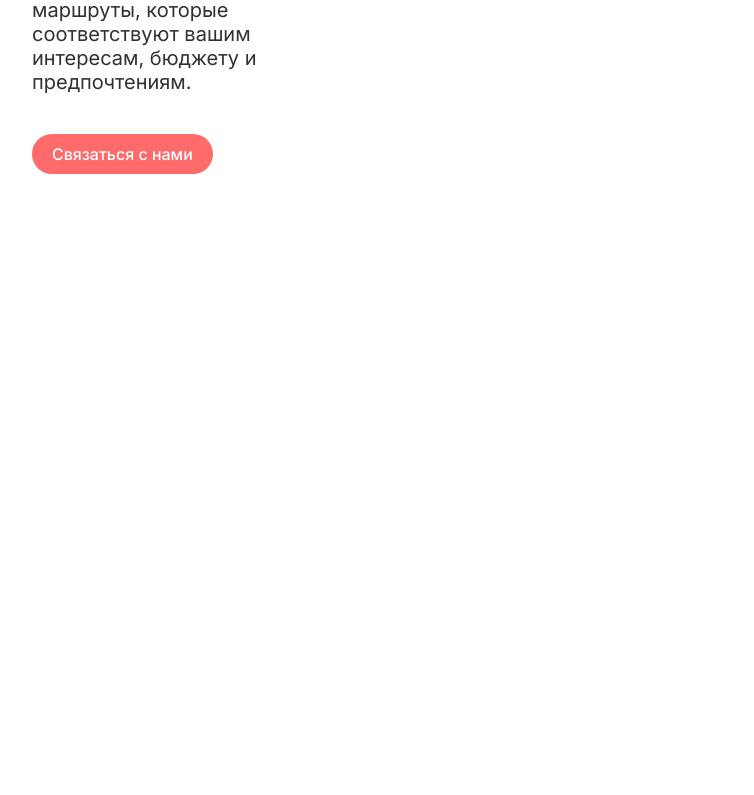
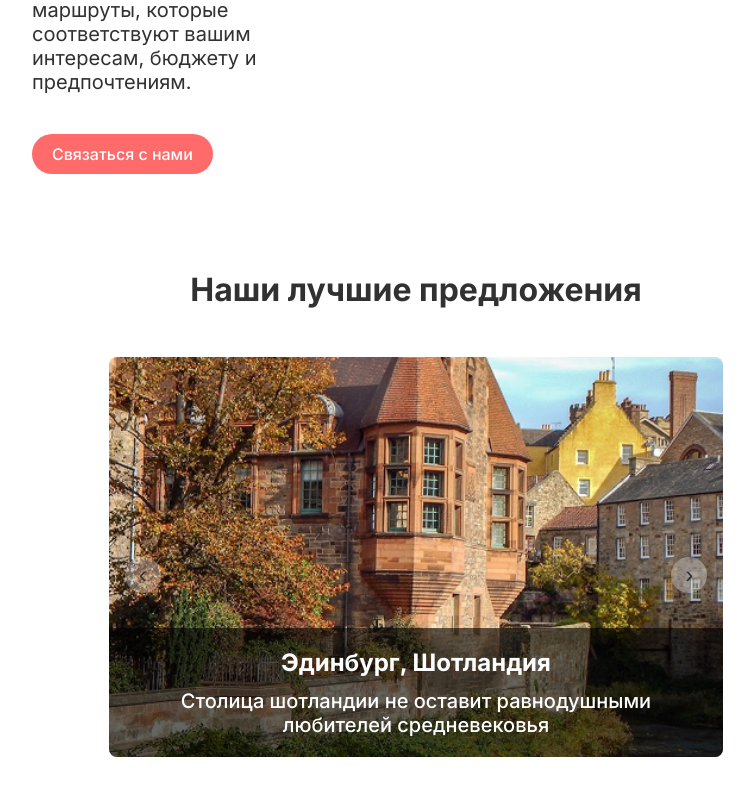
Before and after one commit to tyqFaradey/Web, a React (Vite) app in the folder lab2/css_2/: page / in a window 1280 px wide. Shown: the part 1199-1994 px from the top of the page, without its empty margins (224-978 px from the left). Before the commit the page ends 1421 px from the top, so only its background shows below. Built offline with nearby package versions, Linux system fonts and the light colour scheme.

Commit message:
complete section3

```diff
--- a/lab2/css_2/src/pages/MainPage/MainPage.jsx
+++ b/lab2/css_2/src/pages/MainPage/MainPage.jsx
@@ -1,6 +1,7 @@
 import Header from "@/widgets/header/Header";
-import Section1 from "@/widgets/section1/Section1";
-import Section2 from "@/widgets/section2/Section2";
+import Section1 from "@/widgets/section1";
+import Section2 from "@/widgets/section2";
+import Section3 from "@/widgets/section3";
 
 function MainPage() {
   return (
@@ -8,6 +9,7 @@ function MainPage() {
       <Header />
       <Section1 />
       <Section2 />
+      <Section3 />
     </>
   );
 }
--- /dev/null
+++ b/lab2/css_2/src/shared/ui/PhotoCarousel/PhotoCarousel.jsx
@@ -0,0 +1,49 @@
+import React, { useState } from "react";
+
+import styles from "./PhotoCarousel.module.scss";
+
+const PhotoCarousel = ({ slides }) => {
+  const [currentIndex, setCurrentIndex] = useState(0);
+
+  const nextSlide = () => {
+    setCurrentIndex((prev) => (prev + 1) % slides.length);
+  };
+
+  const prevSlide = () => {
+    setCurrentIndex((prev) => (prev - 1 + slides.length) % slides.length);
+  };
+
+  return (
+    <div className={styles.carusel}>
+      <div className={styles.controls}>
+        <button
+          className={`${styles.button} ${styles.prev}`}
+          onClick={prevSlide}
+        >
+          ‹
+        </button>
+
+        <button
+          className={`${styles.button} ${styles.next}`}
+          onClick={nextSlide}
+        >
+          ›
+        </button>
+      </div>
+
+      <div className={styles.content}>
+        <img
+          className={styles.image}
+          src={slides[currentIndex].image}
+          alt={slides[currentIndex].text}
+        />
+        <div className={styles.description}>
+          <p>{slides[currentIndex].text}</p>
+          <p>{slides[currentIndex].caption}</p>
+        </div>
+      </div>
+    </div>
+  );
+};
+
+export default PhotoCarousel;
--- /dev/null
+++ b/lab2/css_2/src/shared/ui/PhotoCarousel/PhotoCarousel.module.scss
@@ -0,0 +1,88 @@
+@use "sass:color";
+
+.carusel {
+  position: relative;
+  width: 80%;
+  height: 400px;
+}
+
+.controls {
+  position: absolute;
+
+  top: 50%;
+  left: 0;
+  right: 0;
+
+  display: flex;
+  justify-content: space-between;
+
+  padding: 0 1rem;
+  z-index: 10;
+}
+
+.button {
+  display: flex;
+  align-items: center;
+  justify-content: center;
+
+  width: 36px;
+  height: 36px;
+
+  font-size: 24px;
+
+  color: $color-text;
+  background-color: color.change($color-background, $alpha: 0.3);
+
+  border: none;
+  border-radius: 50%;
+
+  cursor: pointer;
+
+  &:hover {
+    background-color: color.change($color-background, $alpha: 0.6);
+  }
+}
+
+.content {
+  position: relative;
+  width: 100%;
+  height: 100%;
+}
+
+.image {
+  width: 100%;
+  height: 100%;
+  object-fit: cover;
+  display: block;
+  border-radius: 8px;
+}
+
+.description {
+  position: absolute;
+  bottom: 0;
+  left: 0;
+  right: 0;
+
+  display: flex;
+  flex-direction: column;
+  text-align: center;
+
+  color: $color-background;
+  background-color: color.change(#000000, $alpha: 0.6);
+
+  padding: 20px 20px;
+  border-bottom-left-radius: 8px;
+  border-bottom-right-radius: 8px;
+
+  p {
+    &:first-child {
+      font-size: 24px;
+      font-weight: 700;
+      margin-bottom: 12px;
+    }
+
+    &:last-child {
+      font-weight: 500;
+    }
+  }
+}
--- /dev/null
+++ b/lab2/css_2/src/shared/ui/PhotoCarousel/index.js
@@ -0,0 +1,2 @@
+import PhotoCarousel from "./PhotoCarousel";
+export default PhotoCarousel;
--- a/lab2/css_2/src/widgets/section1/Section1.jsx
+++ b/lab2/css_2/src/widgets/section1/Section1.jsx
@@ -6,9 +6,9 @@ function Section1() {
   return (
     <Section className={styles.section}>
       <img
+        className={styles.backgroundImg}
         src="/public/assets/section1/background.png"
-        alt="background"
-        className={styles.backgroundImg}
+        alt="background image"
       />
 
       <div className={styles.content}>
--- /dev/null
+++ b/lab2/css_2/src/widgets/section3/Section3.jsx
@@ -0,0 +1,31 @@
+import Section from "@/shared/ui/Section";
+import SectionTitle from "@/shared/ui/SectionTitle";
+
+
+import PhotoCarousel from "@/shared/ui/PhotoCarousel";
+
+function Section3() {
+  const slides = [
+    {
+      image: "/public/assets/section3/Edinburgh.png",
+      text: "Эдинбург, Шотландия",
+      caption:
+        "Столица шотландии не оставит равнодушными любителей средневековья",
+    },
+    {
+      image: "/public/assets/section3/NewYork.png",
+      text: "21212121212",
+      caption: "Свваыапывпрапрневековья",
+    },
+  ];
+
+  return (
+    <Section>
+      <SectionTitle>Наши лучшие предложения</SectionTitle>
+
+      <PhotoCarousel slides={slides} />
+    </Section>
+  );
+}
+
+export default Section3;
--- /dev/null
+++ b/lab2/css_2/src/widgets/section3/index.js
@@ -0,0 +1,2 @@
+import Section3 from "./Section3";
+export default Section3;
```
Also changed, not shown: lab2/css_2/public/assets/section3/NewYork.png (added), lab2/css_2/src/widgets/section3/Section3.module.scss (added).
